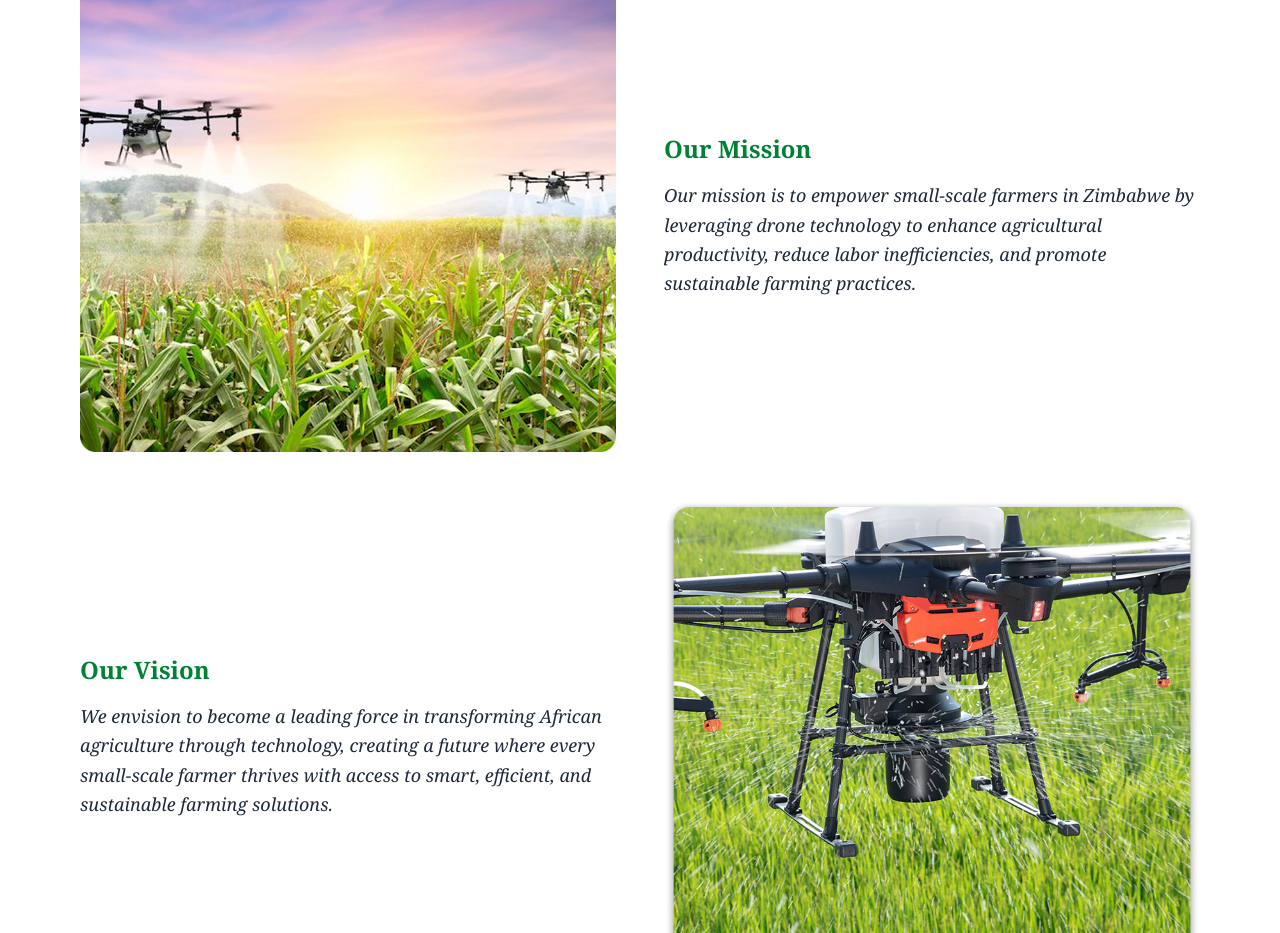
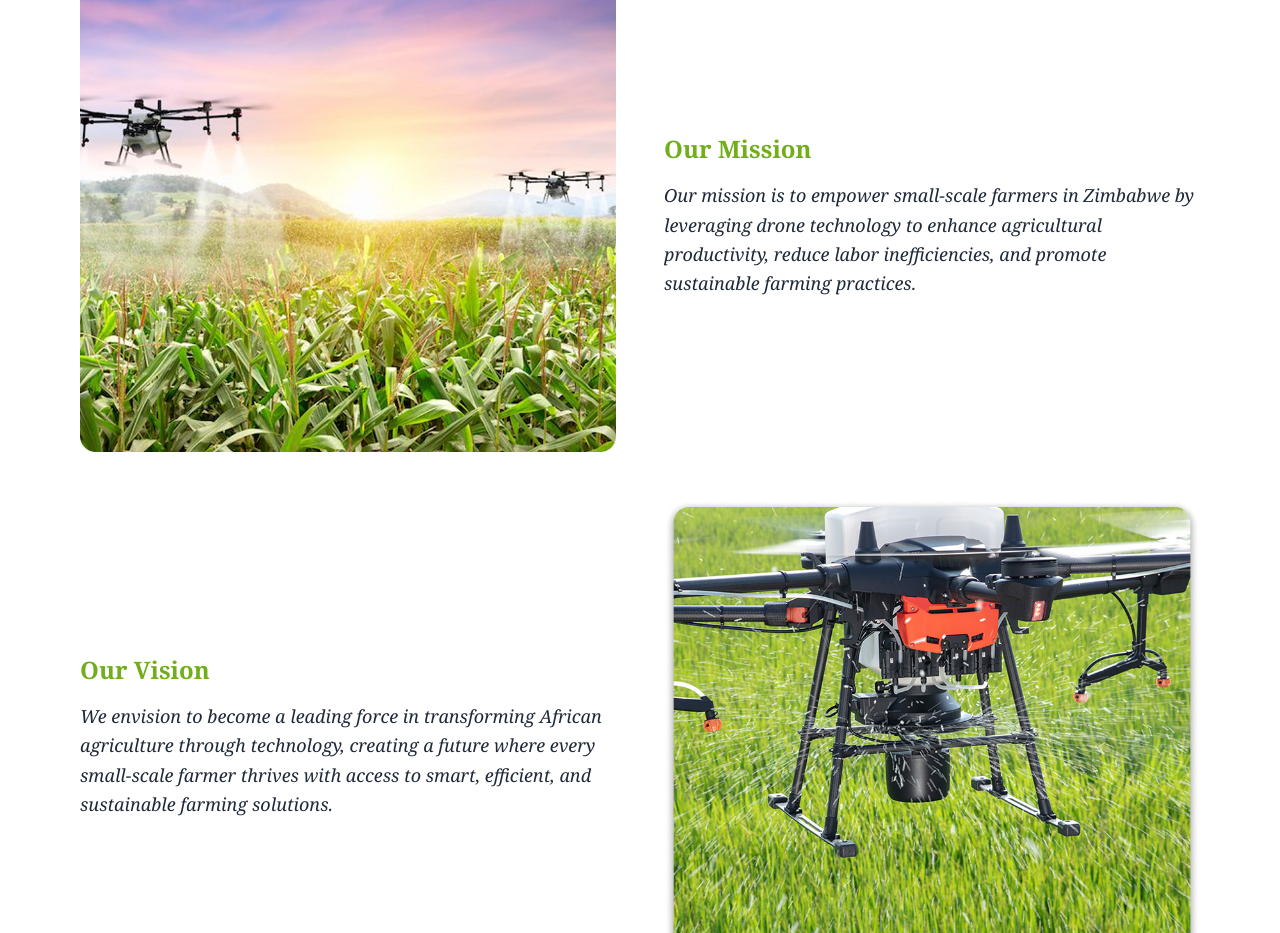
Before and after one commit to HudsonWayne/Smart-Farms, a Next.js app: page / in a window 1280 px wide. Shown: the part 1440-2373 px from the top of the page. Built offline with nearby package versions, Linux system fonts and the light colour scheme; a web font is replaced by a local one.

Commit message:
initial commit

```diff
--- a/src/components/OurMission.tsx
+++ b/src/components/OurMission.tsx
@@ -19,7 +19,7 @@ export default function OurMission() {
 
         {/* Mission Text */}
         <div className="max-w-prose max-w-md">
-          <h2 className="text-green-700 text-2xl font-bold mb-4">Our Mission</h2>
+          <h2 className="text-[#72AE1C] text-2xl font-bold mb-4">Our Mission</h2>
           <p
             className="text-gray-800 text-lg leading-relaxed italic"
             style={{ fontFamily: "Georgia, serif" }}
@@ -32,7 +32,7 @@ export default function OurMission() {
 
         {/* Vision Text */}
         <div className="order-2 md:order-1 max-w-prose max-w-md">
-          <h2 className="text-green-700 text-2xl font-bold mb-4">Our Vision</h2>
+          <h2 className="text-[#72AE1C] text-2xl font-bold mb-4">Our Vision</h2>
           <p className="text-gray-800 text-lg leading-relaxed italic" style={{ fontFamily: "Georgia, serif" }}>
             <em>
               We envision to become a leading force in transforming African agriculture
--- a/src/pages/about.tsx
+++ b/src/pages/about.tsx
@@ -89,15 +89,16 @@ export default function AboutPage() {
       {/* Our Values Section */}
       <div className="py-12">
         {/* Center the "Our Values" title */}
-        <div className="text-left mb-8 mt-25">
+
+
+        {/* Adjusted Grid Layout for Values */}
+        <div className="grid grid-cols-1 sm:grid-cols-2 lg:grid-cols-3 gap-8 max-w-7xl mx-auto px-4">
+          {/* Productive (Services 1) */}
+          <div className="text-left mb-8 mt-25">
           <h2 className="text-4xl font-bold" style={{ fontFamily: "Georgia, serif", color: "#72AE1C" }}>
             Our Values
           </h2>
         </div>
-
-        {/* Adjusted Grid Layout for Values */}
-        <div className="grid grid-cols-1 sm:grid-cols-2 lg:grid-cols-3 gap-8 max-w-7xl mx-auto px-4">
-          {/* Productive (Services 1) */}
           <div className="bg-[#190040] text-white p-8 rounded-xl shadow-xl hover:scale-105 transition-transform ease-in-out duration-300 text-center">
             <h3 className="text-2xl font-bold mb-4" style={{ color: "#72AE1C" }}>Productivity</h3>
             <p className="text-sm">
```
